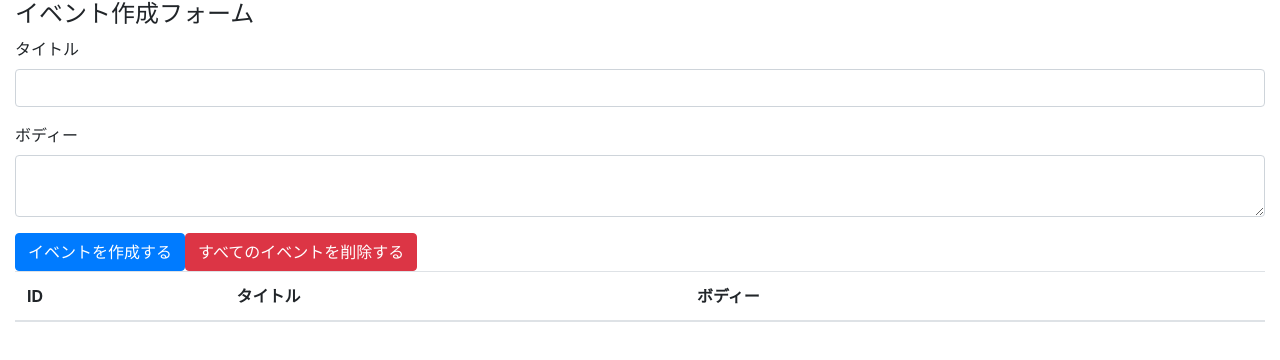
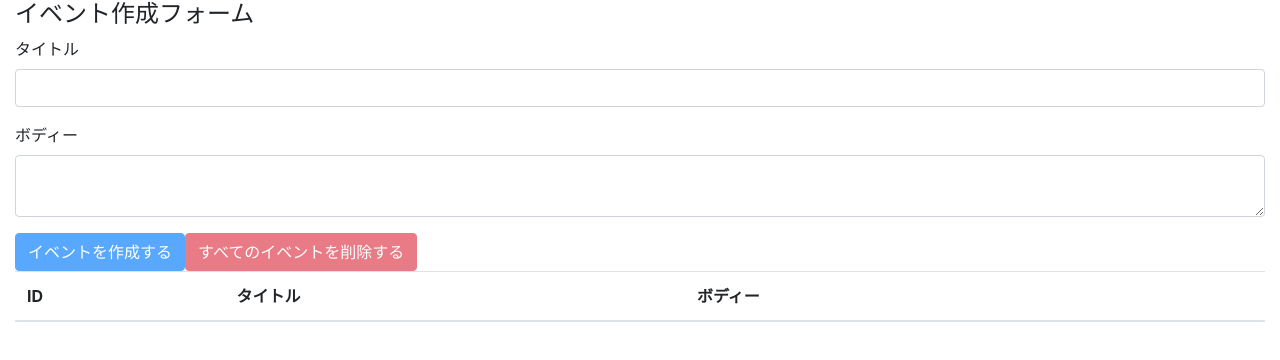
Before and after one commit to morry48/react-hooks-redux, a React (Create React App) app: page / in a window 1280 px wide. Shown: the top 360 px of the page. Built offline with nearby package versions, Linux system fonts and the light colour scheme.

Commit message:
implement all event deletion feature

```diff
--- a/src/components/App.js
+++ b/src/components/App.js
@@ -20,6 +20,15 @@
     setBody('')
   }
 
+  const deleteAllEvents = e => {
+    e.preventDefault()
+    const result = window.confirm('すべてのイベントを本当に削除してもいいですか？')
+    if (result) dispatch({ type: 'DELETE_ALL_EVENTS' })
+
+  }
+
+  const unCreatable = title == "" || body == "";
+
   return (
     <div className="container-fluid">
       <h4>イベント作成フォーム</h4>
@@ -33,8 +42,8 @@
           <textarea className="form-control" id="formEventBody" value={body} onChange={e => setBody(e.target.value)} />
         </div>
 
-        <button className="btn btn-primary" onClick={addEvent}>イベントを作成する</button>
-        <button className="btn btn-danger">すべてのイベントを削除する</button>
+        <button className="btn btn-primary" onClick={addEvent} disabled={unCreatable}>イベントを作成する</button>
+        <button className="btn btn-danger" onClick={deleteAllEvents} disabled={state.length === 0}>すべてのイベントを削除する</button>
       </form>
       <table　className="table table-hover">
         <thead>
--- a/src/components/Event.js
+++ b/src/components/Event.js
@@ -3,7 +3,8 @@
 const Event = ({ dispatch, event }) => {
     const id = event.id
     const  handleClickDeleteButton = () => {
-      dispatch({ type: 'DELETE_EVENT', id })
+        const result = window.confirm(`イベント(id=${id})を本当に削除してもいいですか？`)
+        if (result) {dispatch({ type: 'DELETE_EVENT', id })}
     }
 
     return(
```
